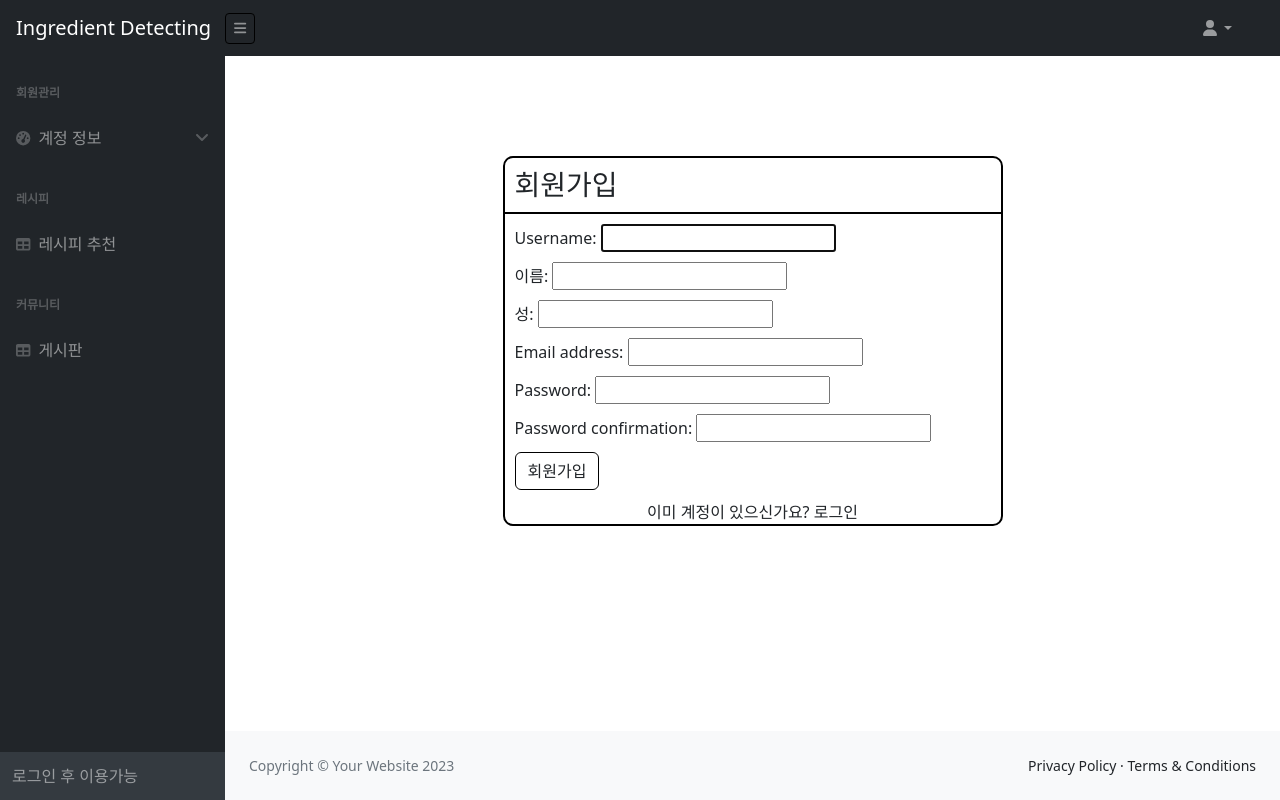
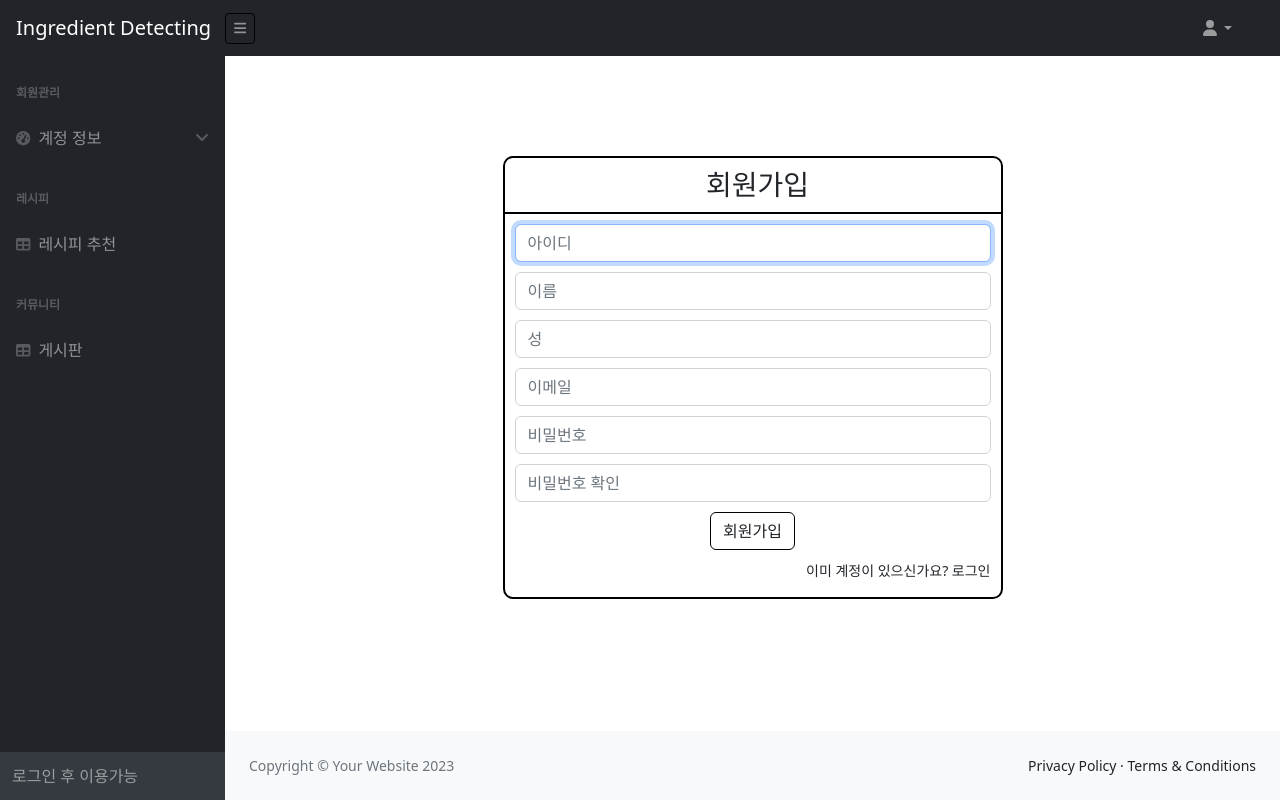
Before and after one commit to Kim-YongJae/final-project, a Django app: page /register/ in a window 1280 px wide. Run offline with Django 4.2, Linux system fonts and the light colour scheme; some libraries are stand-ins or nearby versions.

Commit message:
user html 전부 수정

```diff
--- a/static/css/login_style.css
+++ b/static/css/login_style.css
@@ -23,6 +23,7 @@ a{
     margin-left : 10px;
     margin-top : 10px;
 }
+
 .board_view{
     width: 100%;
     border-top: 2px solid #000;
@@ -38,5 +39,4 @@ a{
 /* 로그인 버튼에 테두리 스타일 추가 */
 .btn {
     border: 1px solid black; /* 테두리를 검정색으로 설정 */
-
 }
--- a/static/css/register_style.css
+++ b/static/css/register_style.css
@@ -0,0 +1,42 @@
+@charset "UTF-8";
+*{
+    margin: 0;
+    padding: 0;
+}
+
+ul,li{
+    list-style: none;
+}
+
+a{
+    text-decoration: none;
+    color: inherit;
+}
+.board_wrap{
+    width: 500px;
+    margin: 100px auto;
+    border: 2px solid black; /* 검은색 테두리 추가 */
+    border-radius: 10px; /* 모든 모서리를 10px만큼 둥글게 설정 */
+}
+.board_title{
+    margin-bottom: 10px;
+    margin-left : 10px;
+    margin-top : 10px;
+}
+.board_view{
+    width: 100%;
+    border-top: 2px solid #000;
+}
+.p {
+    margin: 10px;
+}
+/* 로그인 버튼에 커서를 가져다 대었을 때의 스타일 */
+.btn:hover {
+
+    color: blue; /* 버튼 텍스트 색을 노랑색으로 변경 */
+}
+/* 로그인 버튼에 테두리 스타일 추가 */
+.btn {
+    border: 1px solid black; /* 테두리를 검정색으로 설정 */
+
+}
--- a/users/forms.py
+++ b/users/forms.py
@@ -38,23 +38,57 @@ class UserChangeForm(UserChangeForm):
         fields = ['username', 'first_name', 'last_name', 'email']
 
 
+# 사용자 로그인 폼 정의
+# placeholder + 입력창 가로길이 꽉 채우기 20231201
+from django import forms
 
-# 사용자 로그인 폼 정의
 class LoginForm(forms.Form):
-    username = forms.CharField(max_length=65)  # 아이디 입력 필드
-    password = forms.CharField(max_length=65, widget=forms.PasswordInput)  # 비밀번호 입력 필드
+    username = forms.CharField(
+        max_length=65,
+        widget=forms.TextInput(attrs={'placeholder': '아이디', 'class': 'form-control'})
+    )
+    password = forms.CharField(
+        max_length=65,
+        widget=forms.PasswordInput(attrs={'placeholder': '비밀번호', 'class': 'form-control'})
+    )
+
+# class LoginForm(forms.Form):
+#     username = forms.CharField(max_length=65, widget=forms.TextInput(attrs={'placeholder': '아이디'}))
+#     password = forms.CharField(max_length=65, widget=forms.PasswordInput(attrs={'placeholder': '비밀번호'}))
+
 
 # 사용자 회원가입 폼 정의
+# placeholder + 가로길이 꽉 채우기 20231201
+from django import forms
+from django.contrib.auth.forms import UserCreationForm
+from django.contrib.auth.models import User
+
 class RegisterForm(UserCreationForm):
-    first_name = forms.CharField(max_length=30, label='이름')  # 이름 입력 필드
-    last_name = forms.CharField(max_length=30, label='성')   # 성 입력 필드
-    # 20231127 수정
-    # nickname = forms.CharField(max_length=50, label='닉네임')  # 닉네임 입력 필드
-    # age = forms.IntegerField(label='나이')  # 나이 입력 필드
+    username = forms.CharField(max_length=30, widget=forms.TextInput(attrs={'class': 'form-control', 'placeholder': '아이디'}))
+    first_name = forms.CharField(max_length=30, widget=forms.TextInput(attrs={'class': 'form-control', 'placeholder': '이름'}))
+    last_name = forms.CharField(max_length=30, widget=forms.TextInput(attrs={'class': 'form-control', 'placeholder': '성'}))
+    email = forms.CharField(max_length=30, widget=forms.EmailInput(attrs={'class': 'form-control', 'placeholder': '이메일'}))
+    password1 = forms.CharField(max_length=30, widget=forms.PasswordInput(attrs={'class': 'form-control', 'placeholder': '비밀번호'}))
+    password2 = forms.CharField(max_length=30, widget=forms.PasswordInput(attrs={'class': 'form-control', 'placeholder': '비밀번호 확인'}))
+
     class Meta:
-        model = User  # 내장 User 모델을 사용
+        model = User
         fields = ['username', 'first_name', 'last_name', 'email', 'password1', 'password2']
-        # 폼에서 사용할 필드들을 지정
+
+# class RegisterForm(UserCreationForm):
+#     username = forms.CharField(max_length=30, label='아이디')
+#     first_name = forms.CharField(max_length=30, label='이름')  # 이름 입력 필드
+#     last_name = forms.CharField(max_length=30, label='성')   # 성 입력 필드
+#     email = forms.CharField(max_length=30, label='이메일')
+#     password1 = forms.CharField(max_length=30, label='비밀번호')
+#     password2 = forms.CharField(max_length=30, label='비밀번호 확인')
+#     # 20231127 수정
+#     # nickname = forms.CharField(max_length=50, label='닉네임')  # 닉네임 입력 필드
+#     # age = forms.IntegerField(label='나이')  # 나이 입력 필드
+#     class Meta:
+#         model = User  # 내장 User 모델을 사용
+#         fields = ['username', 'first_name', 'last_name', 'email', 'password1', 'password2']
+#         # 폼에서 사용할 필드들을 지정
 
 
 # 20231124 비밀번호 찾기 화면에서 초기화랑 비밀번호 새로 변경
--- a/users/templates/users/register.html
+++ b/users/templates/users/register.html
@@ -2,33 +2,37 @@
 
 {% block content %}
 {% load static %}
-<link rel="stylesheet" href="{% static 'css/search_id_style.css' %}">
+<link rel="stylesheet" href="{% static 'css/register_style.css' %}">
     <div class="board_wrap">
         <div class="board_title">
-            <h3 class="mb-0">회원가입</h3>
+            <h3 class="mb-0" style="text-align: center;">회원가입</h3>
         </div>
         <div class="board_view">
             <form method="POST" novalidate>
                 {% csrf_token %}
                 <div class="p">
-                    {{ form.username.label_tag }}
-                    {{ form.username }} <!-- 아이디 입력 필드 -->
+                    <div class="text-center">
+                        {{ form.username }}
+                    </div>
                 </div>
                 <div class="p">
-                    {{ form.first_name.label_tag }}
-                    {{ form.first_name }} <!-- 이름 입력 필드 -->
+                    <div class="text-center">
+                        {{ form.first_name }}
+                    </div>
                 </div>
                 <div class="p">
-                    {{ form.last_name.label_tag }}
-                    {{ form.last_name }} <!-- 성 입력 필드 -->
+                    <div class="text-center">
+                        {{ form.last_name }}
+                    </div>
                 </div>
                 <div class="p">
-                    {{ form.email.label_tag }}
-                    {{ form.email }} <!-- 이메일 입력 필드 -->
+                    <div class="text-center">
+                        {{ form.email }}
+                    </div>
                 </div>
                 <div class="p">
-                    {{ form.password1.label_tag }}
-                    {{ form.password1 }} <!-- 비밀번호 입력 필드 -->
+                    <div class="text-center">
+                        {{ form.password1 }}
                         {% if form.password1.errors %}
                             <div class="text-danger">
                                 {% for error in form.password1.errors %}
@@ -37,9 +41,10 @@
                             </div>
                         {% endif %}
                     </div>
+                </div>
                 <div class="p">
-                    {{ form.password2.label_tag }}
-                    {{ form.password2 }} <!-- 비밀번호 확인 입력 필드 -->
+                    <div class="text-center">
+                        {{ form.password2 }}
                         {% if form.password2.errors %}
                             <div class="text-danger">
                                 {% for error in form.password2.errors %}
@@ -48,13 +53,16 @@
                             </div>
                         {% endif %}
                     </div>
-                <div class="p">
+                </div>
+
+                <div class="p" style="text-align: center;">
                     <button class="btn" type="submit">회원가입</button>
                 </div>
             </form>
         </div>
-        <div class="card-footer text-center">
-            <p class="mb-0">이미 계정이 있으신가요? <a href="{% url 'login' %}">로그인</a></p>
+        <div class="p" style="text-align: right;">
+            <p class="small">이미 계정이 있으신가요? <a href="{% url 'login' %}">로그인</a></p>
         </div>
+
     </div>
 {% endblock content %}
```
Also changed, not shown: users/templates/users/find_password.html (+9 -11 lines), users/templates/users/login.html (+12 -11 lines), users/templates/users/search_id.html (+4 -5 lines), db.sqlite3. Lines whose indentation alone changed are shown as unchanged.
